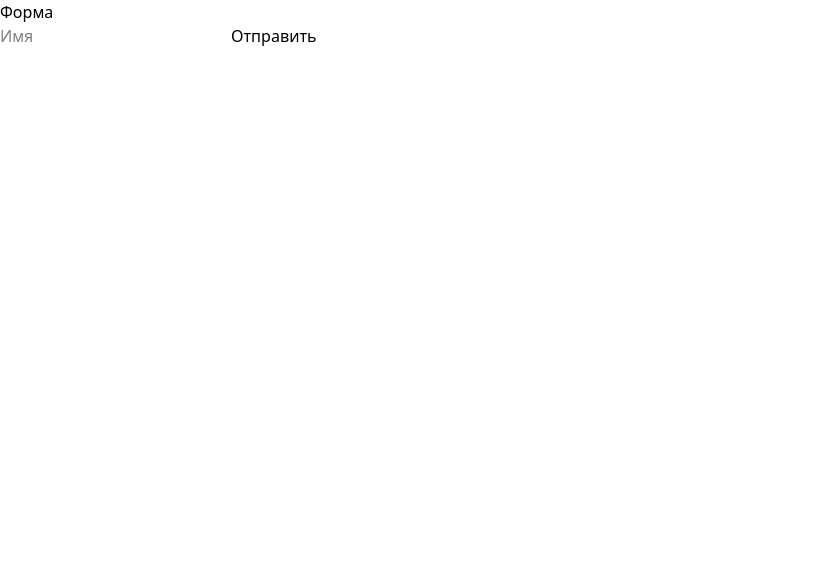
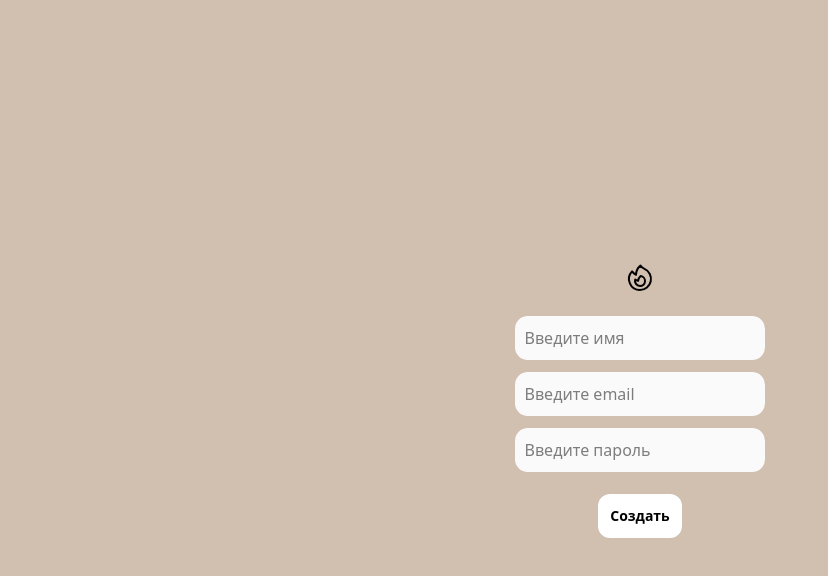
Before and after one commit to timmywebIT/jwt-auth-app, a Vue app in the folder frontend/: page / in a window 1280 px wide. Shown: the top 576 px of the page, without its empty margins (0-828 px from the left). Built offline with nearby package versions, Linux system fonts and the light colour scheme.

Commit message:
Auth front

```diff
--- a/frontend/src/App.vue
+++ b/frontend/src/App.vue
@@ -1,15 +1,11 @@
 <template>
-  <div>
-    <h1>Форма</h1>
-    <form @submit.prevent="submitForm">
-      <input v-model="name" placeholder="Имя" />
-      <button type="submit">Отправить</button>
-    </form>
-    <p v-if="response">{{ response }}</p>
+  <div class="flex items-center justify-center min-h-screen">
+    <RegisterForm></RegisterForm>
   </div>
 </template>
 
 <script setup>
+import RegisterForm from "@/components/RegisterForm.vue";
 import { ref } from 'vue'
 import axios from 'axios'
 
@@ -22,3 +18,9 @@ function submitForm() {
       .catch(err => response.value = 'Ошибка')
 }
 </script>
+
+<style>
+body {
+  background: #d1bfb0;
+}
+</style>
--- a/frontend/src/assets/base.css
+++ /dev/null
@@ -1,86 +0,0 @@
-/* color palette from <https://github.com/vuejs/theme> */
-:root {
-  --vt-c-white: #ffffff;
-  --vt-c-white-soft: #f8f8f8;
-  --vt-c-white-mute: #f2f2f2;
-
-  --vt-c-black: #181818;
-  --vt-c-black-soft: #222222;
-  --vt-c-black-mute: #282828;
-
-  --vt-c-indigo: #2c3e50;
-
-  --vt-c-divider-light-1: rgba(60, 60, 60, 0.29);
-  --vt-c-divider-light-2: rgba(60, 60, 60, 0.12);
-  --vt-c-divider-dark-1: rgba(84, 84, 84, 0.65);
-  --vt-c-divider-dark-2: rgba(84, 84, 84, 0.48);
-
-  --vt-c-text-light-1: var(--vt-c-indigo);
-  --vt-c-text-light-2: rgba(60, 60, 60, 0.66);
-  --vt-c-text-dark-1: var(--vt-c-white);
-  --vt-c-text-dark-2: rgba(235, 235, 235, 0.64);
-}
-
-/* semantic color variables for this project */
-:root {
-  --color-background: var(--vt-c-white);
-  --color-background-soft: var(--vt-c-white-soft);
-  --color-background-mute: var(--vt-c-white-mute);
-
-  --color-border: var(--vt-c-divider-light-2);
-  --color-border-hover: var(--vt-c-divider-light-1);
-
-  --color-heading: var(--vt-c-text-light-1);
-  --color-text: var(--vt-c-text-light-1);
-
-  --section-gap: 160px;
-}
-
-@media (prefers-color-scheme: dark) {
-  :root {
-    --color-background: var(--vt-c-black);
-    --color-background-soft: var(--vt-c-black-soft);
-    --color-background-mute: var(--vt-c-black-mute);
-
-    --color-border: var(--vt-c-divider-dark-2);
-    --color-border-hover: var(--vt-c-divider-dark-1);
-
-    --color-heading: var(--vt-c-text-dark-1);
-    --color-text: var(--vt-c-text-dark-2);
-  }
-}
-
-*,
-*::before,
-*::after {
-  box-sizing: border-box;
-  margin: 0;
-  font-weight: normal;
-}
-
-body {
-  min-height: 100vh;
-  color: var(--color-text);
-  background: var(--color-background);
-  transition:
-    color 0.5s,
-    background-color 0.5s;
-  line-height: 1.6;
-  font-family:
-    Inter,
-    -apple-system,
-    BlinkMacSystemFont,
-    'Segoe UI',
-    Roboto,
-    Oxygen,
-    Ubuntu,
-    Cantarell,
-    'Fira Sans',
-    'Droid Sans',
-    'Helvetica Neue',
-    sans-serif;
-  font-size: 15px;
-  text-rendering: optimizeLegibility;
-  -webkit-font-smoothing: antialiased;
-  -moz-osx-font-smoothing: grayscale;
-}
--- /dev/null
+++ b/frontend/src/components/RegisterButton.vue
@@ -0,0 +1,7 @@
+<template>
+  <a class="p-3 bg-white text-sm font-bold rounded-xl" href=""><slot /></a>
+</template>
+
+<script setup>
+
+</script>
--- /dev/null
+++ b/frontend/src/components/RegisterForm.vue
@@ -0,0 +1,33 @@
+<template>
+  <div>
+    <div class="flex justify-center mb-4">
+      <RegisterIcon></RegisterIcon>
+    </div>
+    <div>
+      <input type="text" placeholder="Введите имя">
+    </div>
+    <div>
+      <input type="email" placeholder="Введите email">
+    </div>
+    <div>
+      <input type="password" placeholder="Введите пароль">
+    </div>
+    <div class="flex justify-center mt-4">
+      <RegisterButton>Создать</RegisterButton>
+    </div>
+  </div>
+</template>
+
+<script setup>
+import RegisterButton from "@/components/RegisterButton.vue";
+import RegisterIcon from "@/components/RegisterIcon.vue";
+</script>
+
+<style scoped>
+input {
+  background-color: #fafafa;
+  margin: 0.4em auto;
+  padding: 0.6em 0.6em;
+  border-radius: 0.8em;
+}
+</style>
--- /dev/null
+++ b/frontend/src/components/RegisterIcon.vue
@@ -0,0 +1,12 @@
+<template>
+  <div>
+    <svg xmlns="http://www.w3.org/2000/svg" fill="none" viewBox="0 0 24 24" stroke-width="1.5" stroke="currentColor" class="size-8">
+      <path stroke-linecap="round" stroke-linejoin="round" d="M15.362 5.214A8.252 8.252 0 0 1 12 21 8.25 8.25 0 0 1 6.038 7.047 8.287 8.287 0 0 0 9 9.601a8.983 8.983 0 0 1 3.361-6.867 8.21 8.21 0 0 0 3 2.48Z" />
+      <path stroke-linecap="round" stroke-linejoin="round" d="M12 18a3.75 3.75 0 0 0 .495-7.468 5.99 5.99 0 0 0-1.925 3.547 5.975 5.975 0 0 1-2.133-1.001A3.75 3.75 0 0 0 12 18Z" />
+    </svg>
+  </div>
+</template>
+
+<script setup>
+
+</script>
```
Also changed, not shown: frontend/src/assets/logo.svg (deleted), 1 other file (tests, documents, lock files or other folders).
